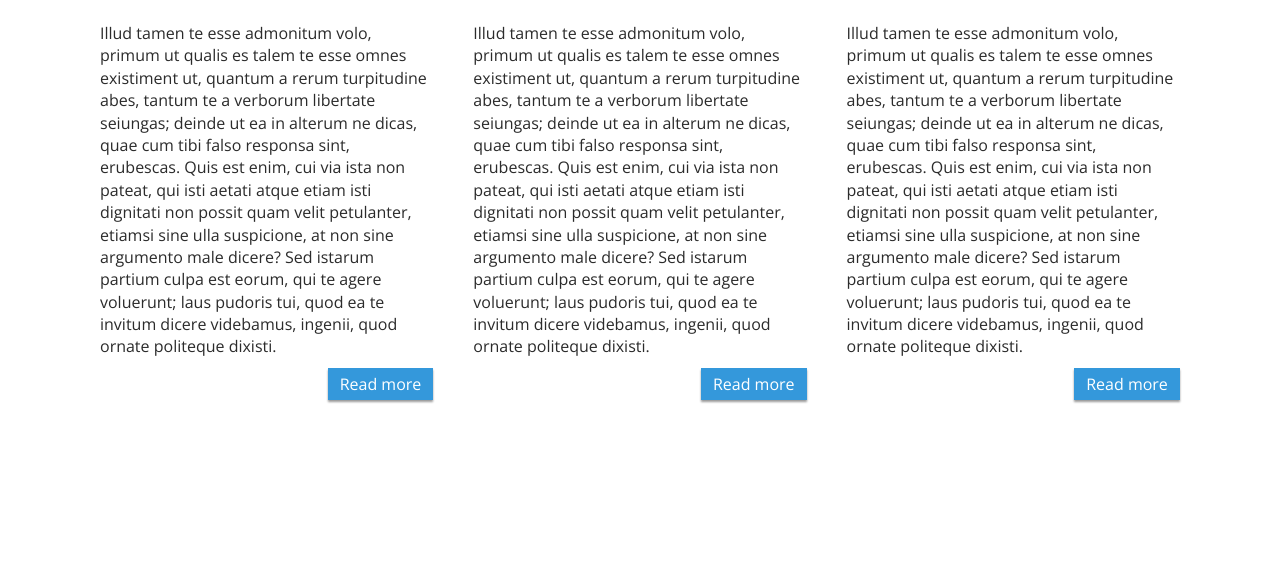
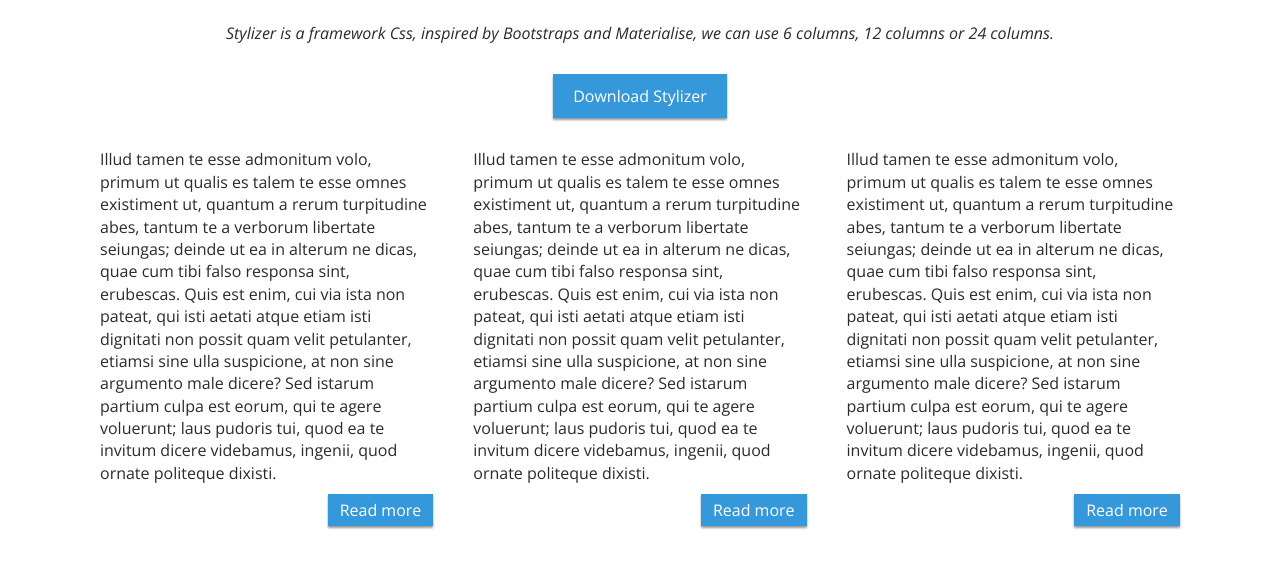
Before and after one commit to Beezkit/stylizer, a plain HTML site: page index.html in a window 1280 px wide. Shown: the part 174-742 px from the top of the page. Drawn offline with nearby package versions, Linux system fonts and the light colour scheme.

Commit message:
construction de la home page

```diff
--- a/index.html
+++ b/index.html
@@ -29,6 +29,11 @@
     <main class="wrapper title-first">
 
         <h1>Stylizer</h1>
+        <p class="text-center italic desc">Stylizer is a framework Css, inspired by Bootstraps and Materialise, we can use 6 columns, 12 columns or 24 columns.</p>
+
+        <div class="row download text-center">
+            <a href="#" class="btn btn-large blue-light blue-light-hover shadow-light ease">Download Stylizer</a>
+        </div>
 
     	<div class="xs-grid-2">
     		<p>Illud tamen te esse admonitum volo, primum ut qualis es talem te esse omnes existiment ut, quantum a rerum turpitudine abes, tantum te a verborum libertate seiungas; deinde ut ea in alterum ne dicas, quae cum tibi falso responsa sint, erubescas. Quis est enim, cui via ista non pateat, qui isti aetati atque etiam isti dignitati non possit quam velit petulanter, etiamsi sine ulla suspicione, at non sine argumento male dicere? Sed istarum partium culpa est eorum, qui te agere voluerunt; laus pudoris tui, quod ea te invitum dicere videbamus, ingenii, quod ornate politeque dixisti.</p>
--- a/scss/global.scss
+++ b/scss/global.scss
@@ -15,3 +15,7 @@
     float: left;
     font-size: 36px;
 }
+.desc,
+.download {
+    margin-bottom: 30px;
+}
--- a/scss/stylizer.scss
+++ b/scss/stylizer.scss
@@ -4,9 +4,9 @@
 @import '_transition';
 @import '_structure';
 
-/*****************/
-/*     GLOBAL    */
-/*****************/
+/****************/
+/*     TEXTE    */
+/****************/
 .text-center {
     text-align: center;
 }
@@ -15,6 +15,9 @@
 }
 .text-justify {
     text-align: justify;
+}
+.italic {
+    font-style: italic;
 }
 
 a,
@@ -94,6 +97,9 @@
 	padding: 8px 12px;
     transform: translateY(0px);
 }
+.btn-large {
+    padding: 14px 20px;
+}
 .btn:hover {
     -webkit-box-shadow: 0px 5px 8px 0px rgba(0,0,0,0.4);
 	-moz-box-shadow: 0px 5px 8px 0px rgba(0,0,0,0.4);
```
Also changed, not shown: css/global.css, css/stylizer.css.
